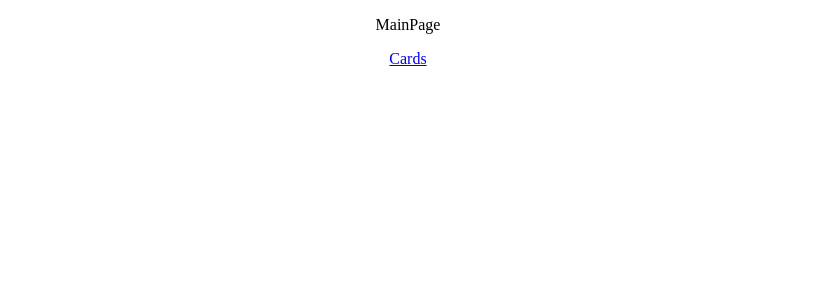
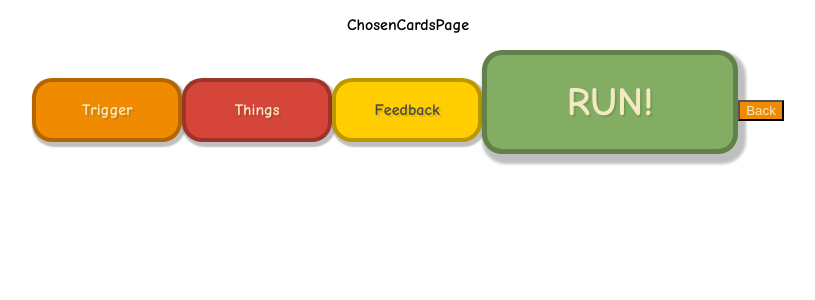
Before and after one commit to IT2901-Tiles/Tiles, a React (Create React App) app in the folder tiles01/: page /cards in a window 1280 px wide. Shown: the top 300 px of the page, without its empty margins (232-1047 px from the left). Built offline with nearby package versions, Linux system fonts and the light colour scheme.

Commit message:
button component

```diff
--- a/tiles01/package.json
+++ b/tiles01/package.json
@@ -6,7 +6,9 @@
     "@testing-library/jest-dom": "^5.11.9",
     "@testing-library/react": "^11.2.3",
     "@testing-library/user-event": "^12.6.2",
+    "bootstrap": "^4.6.0",
     "react": "^17.0.1",
+    "react-bootstrap": "^1.4.3",
     "react-dom": "^17.0.1",
     "react-router-dom": "^5.2.0",
     "react-scripts": "4.0.1",
--- a/tiles01/src/App.css
+++ b/tiles01/src/App.css
@@ -1,5 +1,8 @@
+@import url('https://fonts.googleapis.com/css2?family=Comic+Neue:wght@700&display=swap');
+
 .App {
   text-align: center;
+  font-family: 'Comic Neue', sans-serif;
 }
 
 .App-logo {
--- a/tiles01/src/App.js
+++ b/tiles01/src/App.js
@@ -1,7 +1,8 @@
 import './App.css';
 import React from 'react';
 import {
-  MemoryRouter as Router,
+  //MemoryRouter as Router,
+  BrowserRouter as Router,
   Switch,
   Route
 } from "react-router-dom";
--- /dev/null
+++ b/tiles01/src/Components/Button.css
@@ -0,0 +1,30 @@
+@import url('https://fonts.googleapis.com/css2?family=Comic+Neue:wght@700&display=swap');
+
+.LargeButton {
+    background-color: #F08A00;
+    border: solid 5px #00000043;
+    border-radius: 20px;
+    font-size: 2.5rem;
+    width: 20vw;
+    min-width: 180px;
+    height: 13vh;
+    min-height: 70px;
+    font-family: 'Comic Neue', sans-serif;
+    text-shadow: 2px 2px rgb(0,0,0,0.1);
+    box-shadow: 4px 6px 3px 4px rgb(0,0,0,0.25);
+  }
+
+  .SmallButton {
+    background-color: #F08A00;
+    border: solid 4px #00000043;
+    border-radius: 20px;
+    font-size: 1rem;
+    width: 80%;
+    max-width: 150px;
+    /*min-width: 180px;*/
+    height: 8vh;
+    max-height: 80px;
+    font-family: 'Comic Neue', sans-serif;
+    text-shadow: 2px 2px rgb(0,0,0,0.1);
+    box-shadow: 2px 3px 1.5px 2px rgb(0,0,0,0.25);
+  }
--- /dev/null
+++ b/tiles01/src/Components/LinkButton.jsx
@@ -0,0 +1,44 @@
+import React, { useState } from 'react';
+import { Link } from 'react-router-dom';
+import './Button.css';
+import Button from 'react-bootstrap/Button';
+
+//Button component
+//props:
+//title: the title on the button
+//target: tha page the button is going to direct to
+//size: aize of the button, must be Large or Small
+//category: which category the button us linking to, optional
+//category will also change the colour of the button
+//options for categoryare: trigger, thing, feedback, animation
+
+function LinkButton(props) {
+    const [title, setTitle] = useState(props.title)
+    const [path, setPath] = useState(props.target)
+    const [category, setCategory] = useState(props.category)
+    const [size, setSize] = useState(props.size + "Button")
+
+    let colour = "#F08A00"
+    let fontColour = "#F3EAC2"
+
+    if (category === "thing") {
+        colour = "#D64539"
+    } else if (category === "feedback") {
+        colour = "#FFCD00"
+        fontColour = "#484848"
+    } else if (category === "animation") {
+        colour = "#84AD64"
+    }
+
+    return (
+        <Link
+            to={{
+                pathname: path,
+                state: { category: category }
+            }}>
+            <Button style={{ backgroundColor: colour, color: fontColour }} className={size} variant="primary">{title}</Button>
+        </Link>
+    );
+}
+
+export default LinkButton;
--- a/tiles01/src/Pages/AnimationPage.jsx
+++ b/tiles01/src/Pages/AnimationPage.jsx
@@ -1,12 +1,12 @@
 import React from 'react';
 import { Link } from 'react-router-dom';
+import LinkButton from '../Components/LinkButton'
 
 function AnimationPage() {
     return (
         <div className="Page">
             <p>AnimationPage</p>
-            <Link to="/cards"><p>Back</p></Link>
-
+            <LinkButton title="Try again!" target="/" size="Large" category="animation"></LinkButton>
         </div>
     );
 }
--- a/tiles01/src/Pages/CategoryPage.jsx
+++ b/tiles01/src/Pages/CategoryPage.jsx
@@ -3,14 +3,14 @@
 
 import React from 'react';
 import { Link } from "react-router-dom";
-
+import LinkButton from '../Components/LinkButton';
 
 function CategoryPage(props) {
     return (
         <div className="Page">
             <p>CategoryPage</p>
             <p>{props.location.state.category}</p>
-            <Link to="/cards"><p>Cards</p></Link>
+            <LinkButton target="/cards" title="Choose" size="Small" category={props.location.state.category}></LinkButton>
         </div>
     );
 }
--- a/tiles01/src/Pages/ChosenCardsPage.jsx
+++ b/tiles01/src/Pages/ChosenCardsPage.jsx
@@ -1,30 +1,16 @@
 import React from 'react';
 import { Link } from "react-router-dom";
+import LinkButton from '../Components/LinkButton'
 
 function ChosenCardsPage() {
     return (
         <div className="Page">
             <p>ChosenCardsPage</p>
-            <Link
-                to={{
-                    pathname: "/categories",
-                    state: { category: "Trigger" }
-                }}>
-                <p>Trigger</p></Link>
-            <Link
-                to={{
-                    pathname: "/categories",
-                    state: { category: "Things" }
-                }}>
-                <p>Things</p></Link>
-            <Link
-                to={{
-                    pathname: "/categories",
-                    state: { category: "Feedback" }
-                }}>
-                <p>Feedback</p></Link>
-            <Link to="/animation"><p>Animation</p></Link>
-            <Link to="/"><p>Main</p></Link>
+            <LinkButton target="/categories" title="Trigger" category="trigger" size="Small"></LinkButton>
+            <LinkButton target="/categories" title="Things" category="thing" size="Small"></LinkButton>
+            <LinkButton target="/categories" title="Feedback" category="feedback" size="Small"></LinkButton>
+            <LinkButton target="/animation" title="RUN!" category="animation" size="Large"></LinkButton>
+            <LinkButton target="/" title="Back"></LinkButton>
         </div>
     );
 }
--- a/tiles01/src/Pages/MainPage.jsx
+++ b/tiles01/src/Pages/MainPage.jsx
@@ -1,11 +1,11 @@
 import React from 'react';
-import { Link } from "react-router-dom";
+import LinkButton from '../Components/LinkButton';
 
 function MainPage() {
     return (
         <div className="Page">
             <p>MainPage</p>
-            <Link to="/cards"><p>Cards</p></Link>
+            <LinkButton title="Let's begin!" target="/cards" size="Large"></LinkButton>
         </div>
     );
 }
```
Also changed, not shown: tiles01/src/Components/Button.jsx (deleted, +0 -14 lines), 2 other files (tests, documents, lock files or other folders).
